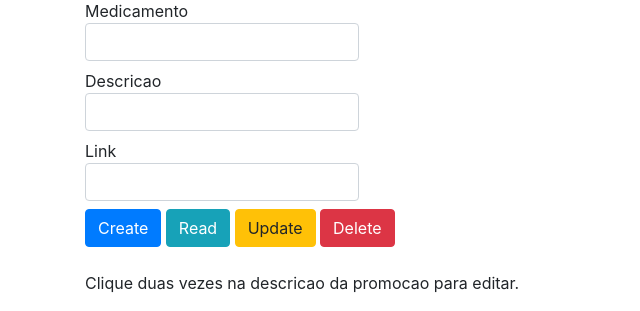
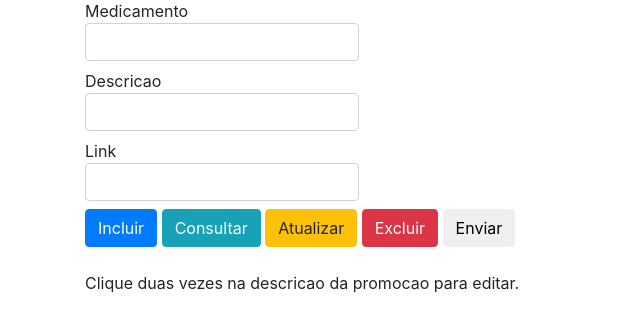
Before and after one commit to msoaresBR/receita-facil, a Python web app: template templates/promocoes.html in a window 1280 px wide. Shown: the part 152-463 px from the top of the page, without its empty margins (0-640 px from the left). Run offline with Jinja, Linux system fonts and the light colour scheme; the template is opened without the code that fills it, so the values that code supplies are empty; some libraries are stand-ins or nearby versions.

Commit message:
criando repo

```diff
--- a/templates/promocoes.html
+++ b/templates/promocoes.html
@@ -22,8 +22,10 @@
         <br>
         <label for="link">Link <input id="link" class="form-control"
             type="text"> </label> <br>
-        <button id="create" class="btn btn-primary">Create</button> <button id="reset" class="btn btn-info">Read</button>  <button id="update" class="btn btn-warning">Update</button>
-        <button id="delete" class="btn btn-danger">Delete</button> </div>
+        <button id="create" class="btn btn-primary">Incluir</button> <button id="reset" class="btn btn-info">Consultar</button>  <button id="update" class="btn btn-warning">Atualizar</button>
+        <button id="delete" class="btn btn-danger">Excluir</button>
+        <button id="enviar" class="btn btn-create">Enviar</button>
+        </div>
       <br>
       <blockquote>
         <p>Clique duas vezes na descricao da promocao para editar.</p>
```
Also changed, not shown: 1 other file.
